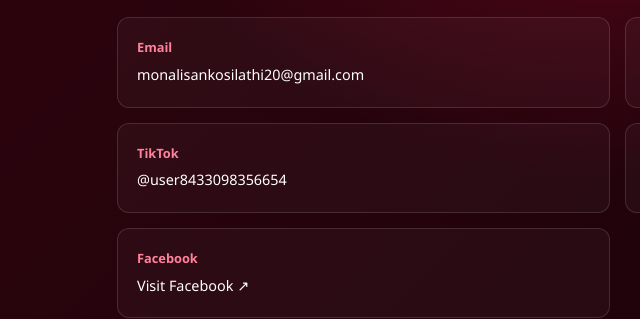
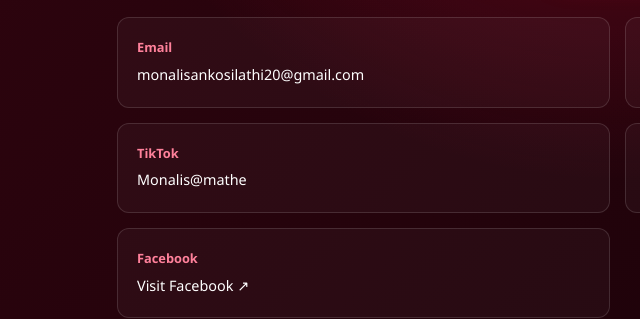
Before and after one commit to monalisankosilathi20-gif/portfolio-final, a plain HTML site: page index.html in a window 1280 px wide. Shown: the part 6760-7079 px from the top of the page, 23-663 px from the left. Drawn offline with Linux system fonts and the light colour scheme.

```diff
--- a/index.html
+++ b/index.html
@@ -429,11 +429,11 @@
           </a>
 
 
-         <a href="https://www.tiktok.com/@user8433098356654"
+         <a href="https://www.tiktok.com/@monalisam8433098356654#:~:text=monalisam8433098356654"
    target="_blank" rel="noopener noreferrer">
     <strong>TikTok</strong>
-    @user8433098356654
-</a>
+    Monalis@mathe
+         </a>
 
           <a href="https://www.linkedin.com/in/monalisa-monalisa-88a250400/"
              target="_blank" rel="noopener noreferrer">
```
